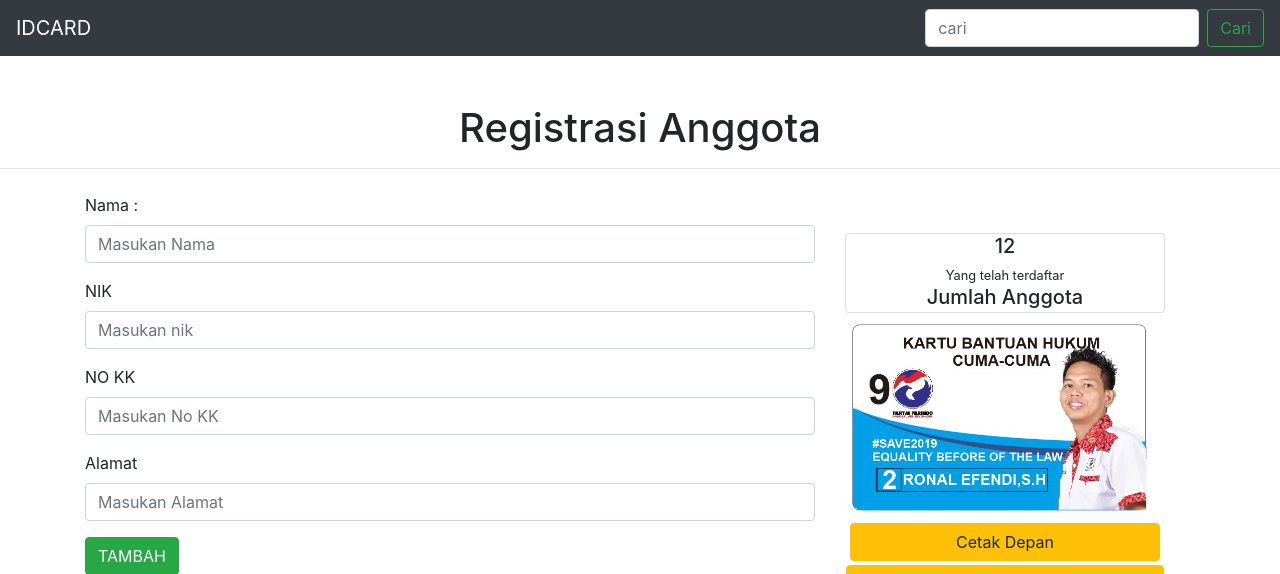
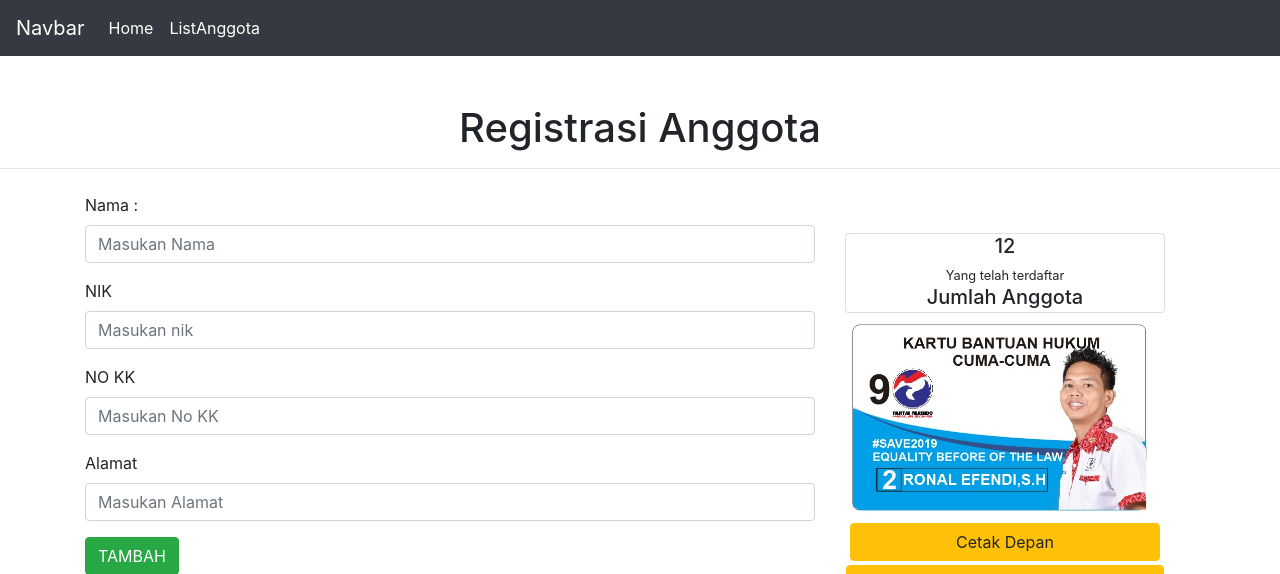
Before and after one commit to asyrawih/idcard, a PHP site: page / in a window 1280 px wide. Shown: the top 574 px of the page. Run offline with PHP 8.4, Linux system fonts and the light colour scheme; data comes from the database, SQL or seed files in the repository; some libraries are stand-ins or nearby versions.

Commit message:
Tambah Fitur Liat Data

```diff
--- a/tamplates/header.php
+++ b/tamplates/header.php
@@ -1,7 +1,16 @@
-<nav class="navbar navbar-light bg-dark justify-content-between text-white">
-    <a class="navbar-brand">IDCARD</a>
-    <form class="form-inline">
-        <input class="form-control mr-sm-2" type="search" placeholder="cari" aria-label="cari">
-        <button class="btn btn-outline-success my-2 my-sm-0" type="submit">Cari</button>
-    </form>
+<nav class="navbar navbar-expand-lg navbar-dark bg-dark">
+    <a class="navbar-brand" href="#">Navbar</a>
+    <button class="navbar-toggler" type="button" data-toggle="collapse" data-target="#navbarNav" aria-controls="navbarNav" aria-expanded="false" aria-label="Toggle navigation">
+        <span class="navbar-toggler-icon"></span>
+    </button>
+    <div class="collapse navbar-collapse" id="navbarNav">
+        <ul class="navbar-nav">
+            <li class="nav-item active">
+                <a class="nav-link" href="index.php">Home<span class="sr-only">(current)</span></a>
+            </li>
+            <li class="nav-item active">
+                <a class="nav-link" href="listanggota.php">ListAnggota<span class="sr-only">(current)</span></a>
+            </li>
+        </ul>
+    </div>
 </nav>
```
Also changed, not shown: cetakbelakang.php (+4 -4 lines), listanggota.php (added, +64 -0 lines), tamplates/script.php (added, +7 -0 lines).
